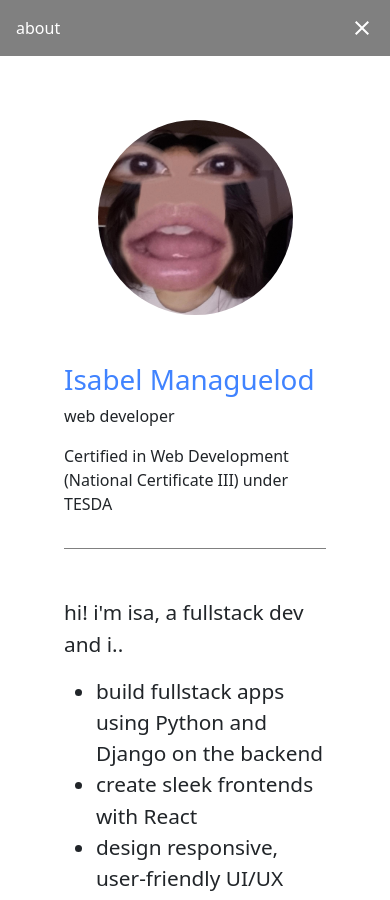
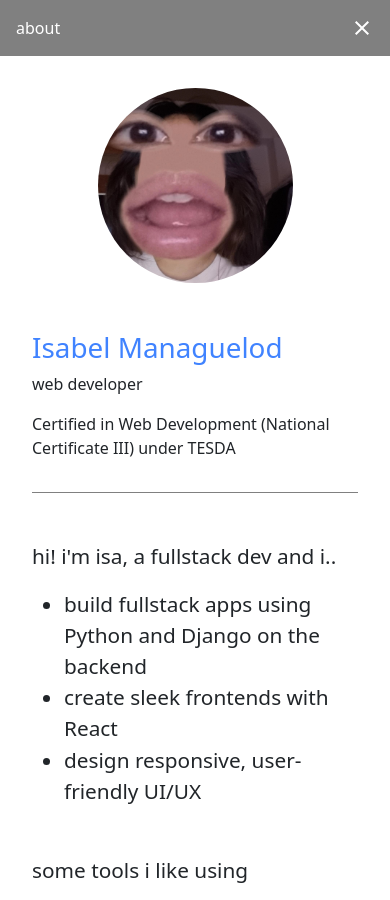
Before and after one commit to menchmallow/portfolio, a React (Vite) app: page / in a window 390 px wide. Both pictures are taken after a click on the button "about". Built offline with nearby package versions, Linux system fonts and the light colour scheme.

Commit message:
changed padding

```diff
--- a/src/App.css
+++ b/src/App.css
@@ -212,7 +212,7 @@ body {
   .about,
   .skills,
   .contact {
-    margin: 4rem;
+    margin: 2rem;
   }
 
   .about-img {
```
